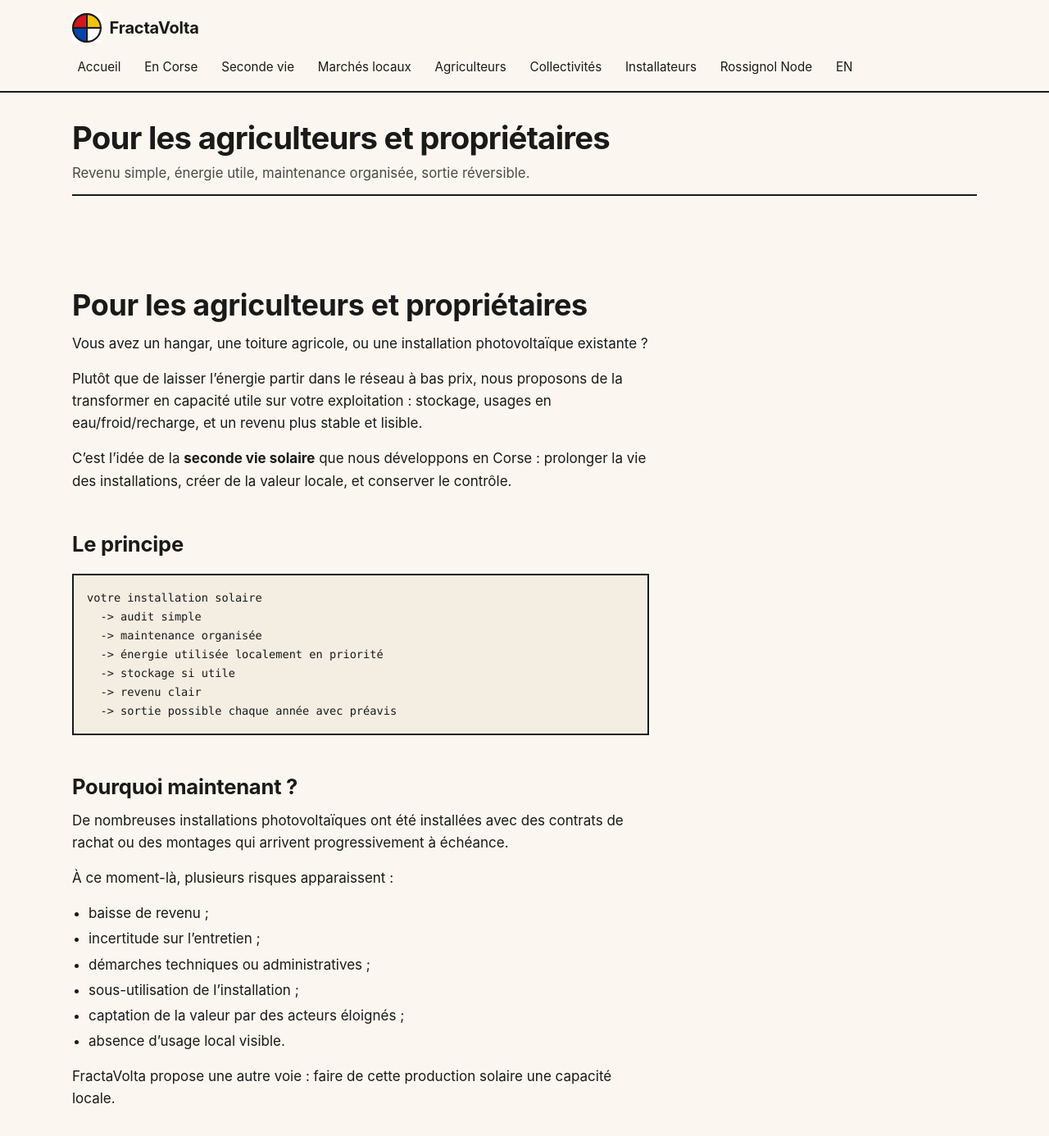
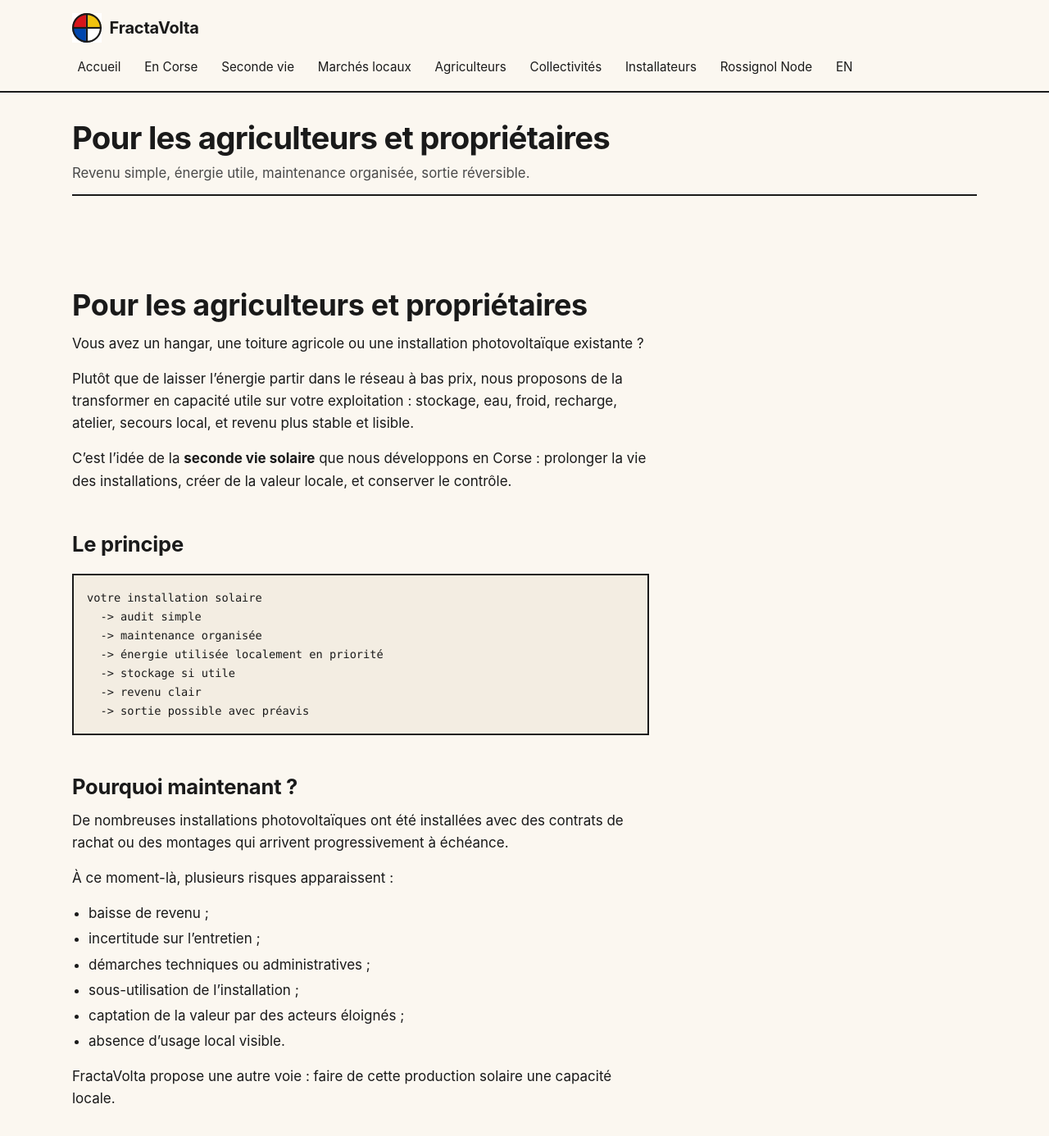
Before and after one commit to JeanHuguesRobert/FractaVolta, a Jekyll site: the page built from docs/fr/agriculteurs.md, in a window 1280 px wide and 1400 px high. Shown: the top 1386 px of the window at 82% size. Built offline with Jekyll 4.4.1, drawn with Linux system fonts in a browser that asks for light colours; some of the changed lines change nothing that is shown; some of the changed text lies outside the part shown.

Commit message:
docs: polish French farmers page

````diff
--- a/docs/fr/agriculteurs.md
+++ b/docs/fr/agriculteurs.md
@@ -1,18 +1,19 @@
 ---
 title: Pour les agriculteurs et propriétaires
 subtitle: Revenu simple, énergie utile, maintenance organisée, sortie réversible.
-description: "Agriculteurs et propriétaires corses : seconde vie solaire, revenu lisible, maintenance avec partenaires locaux, stockage et usages utiles (eau, froid, recharge), réversibilité contractuelle."
+lang: fr
+description: "Agriculteurs et propriétaires corses : seconde vie solaire, revenu lisible, maintenance avec partenaires locaux, stockage et usages utiles pour eau, froid ou recharge, réversibilité contractuelle."
 canonical_url: https://fractavolta.com/fr/agriculteurs
-last_stamped_at: 2026-05-20
-date: "2026-05-20"
-status: "draft — auto-filled (frontmatter cleanup)"
+last_stamped_at: 2026-06-02
+date: "2026-06-02"
+status: "active — page française opérationnelle"
 ---
 
 # Pour les agriculteurs et propriétaires
 
-Vous avez un hangar, une toiture agricole, ou une installation photovoltaïque existante ?
+Vous avez un hangar, une toiture agricole ou une installation photovoltaïque existante ?
 
-Plutôt que de laisser l’énergie partir dans le réseau à bas prix, nous proposons de la transformer en capacité utile sur votre exploitation : stockage, usages en eau/froid/recharge, et un revenu plus stable et lisible.
+Plutôt que de laisser l’énergie partir dans le réseau à bas prix, nous proposons de la transformer en capacité utile sur votre exploitation : stockage, eau, froid, recharge, atelier, secours local, et revenu plus stable et lisible.
 
 C’est l’idée de la **seconde vie solaire** que nous développons en Corse : prolonger la vie des installations, créer de la valeur locale, et conserver le contrôle.
 
@@ -25,7 +26,7 @@
   -> énergie utilisée localement en priorité
   -> stockage si utile
   -> revenu clair
-  -> sortie possible chaque année avec préavis
+  -> sortie possible avec préavis
 ```
 
 ## Pourquoi maintenant ?
@@ -54,7 +55,7 @@
 - batteries mobiles ;
 - secours local ;
 - usages communaux proches ;
-- compute local ou autres usages énergétiques différés.
+- calcul local ou autres usages énergétiques différés.
 
 ## Ce que cela ne doit pas être
 
@@ -77,3 +78,9 @@
 ## Formule simple
 
 **Votre soleil ne doit pas seulement partir dans un réseau abstrait. Il peut devenir une capacité utile pour votre exploitation et votre territoire.**
+
+## Suite utile
+
+- Lire la page [Seconde Vie](./seconde-vie).
+- Consulter les [marchés locaux](./marches).
+- Nous contacter avec les informations disponibles : [jhr@baronsmariani.org](mailto:jhr@baronsmariani.org).
````
